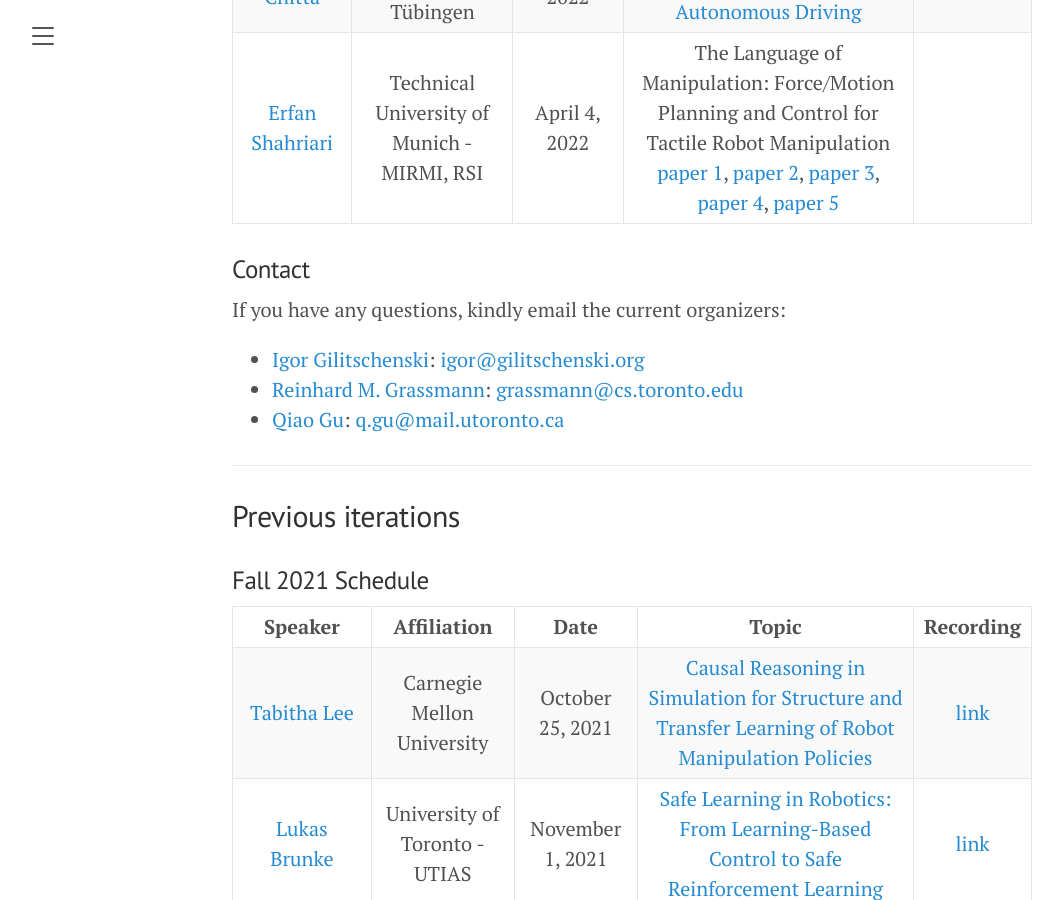
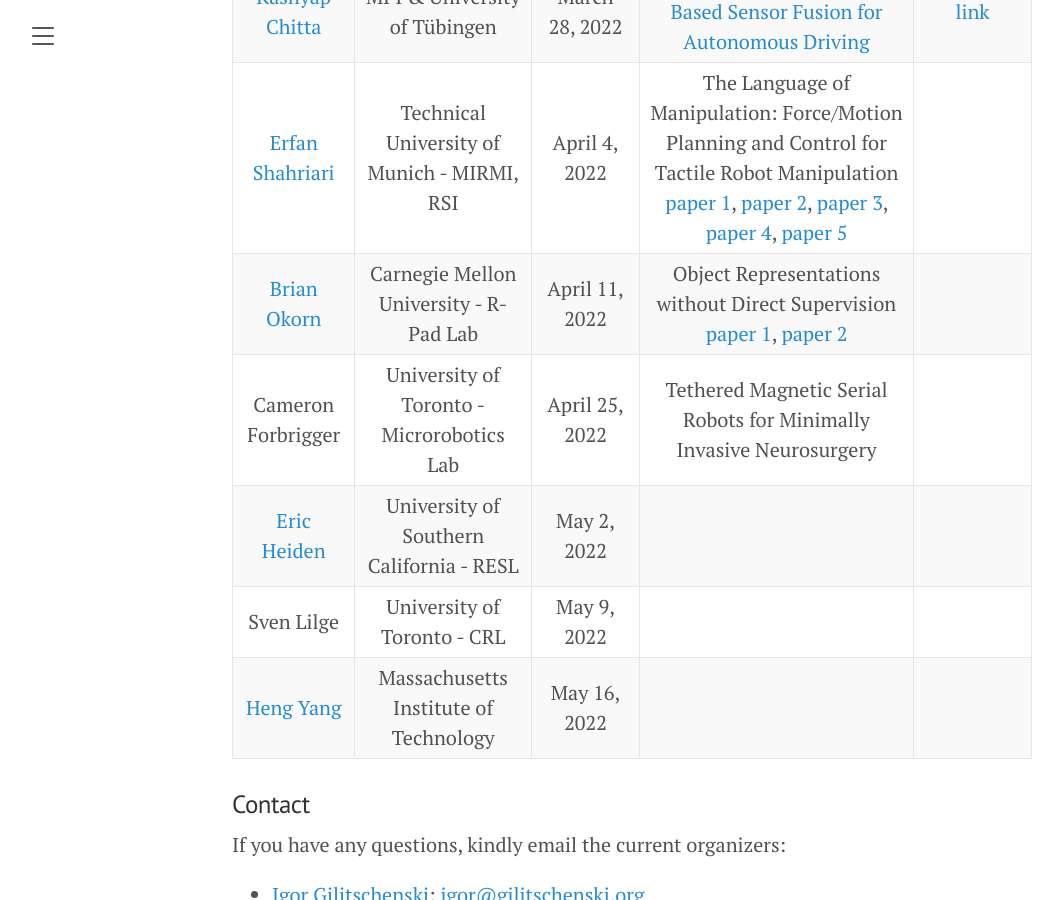
Before and after one commit to uoft-cs-robotics/toronto-air, a Jekyll site: the page built from index.md, in a window 1280 px wide and 900 px high, scrolled down 2283 px. Shown: the whole window, without its empty margins (8-1071 px from the left). Built offline with Jekyll 4.4.1, drawn with Linux system fonts in a browser that asks for light colours; our own code applies the rules of GitHub Pages for plain Markdown files.

Commit message:
Added speaker for May

```diff
--- a/index.md
+++ b/index.md
@@ -65,7 +65,11 @@ Past talks are also available on our [YouTube Channel](https://www.youtube.com/c
 |[Marija Popovic](https://mpopovic.io/) | University of Bonn - PhenoRob | March 21, 2022 | Active Sensing with Intelligent Robots: Mapping and Planning for Robot Autonomy [paper 1](https://link.springer.com/article/10.1007/s10514-020-09903-2), [paper 2](https://arxiv.org/abs/2109.13570), [paper 3](https://arxiv.org/abs/2109.14257) | [link](https://youtu.be/_1KlCTumt3Q) |
 |[Kashyap Chitta](https://kashyap7x.github.io/) | MPI & University of Tübingen | March 28, 2022 | [Imitation with Transformer-Based Sensor Fusion for Autonomous Driving](https://openaccess.thecvf.com/content/CVPR2021/html/Prakash_Multi-Modal_Fusion_Transformer_for_End-to-End_Autonomous_Driving_CVPR_2021_paper.html) | [link](https://youtu.be/-GMhYcxOiEU) |
 |[Erfan Shahriari](https://www.mirmi.tum.de/rsi/team/rsi-mitarbeiter/shahriari-erfan/) |  Technical University of Munich - MIRMI, RSI | April 4, 2022 | The Language of Manipulation: Force/Motion Planning and Control for Tactile Robot Manipulation [paper 1](https://doi.org/10.1109/HUMANOIDS.2017.8239548), [paper 2](https://doi.org/10.1109/LRA.2022.3142903), [paper 3](https://doi.org/10.1109/LRA.2019.2953662), [paper 4](https://doi.org/10.23919/ACC.2018.8431718), [paper 5](https://doi.org/10.1109/IROS40897.2019.8968249) | |
-
+| [Brian Okorn](https://www.ri.cmu.edu/ri-people/brian-e-okorn/) | Carnegie Mellon University - R-Pad Lab | April 11, 2022 | Object Representations without Direct Supervision [paper 1](https://bokorn.github.io/zephyr/), [paper 2](https://georgegu1997.github.io/OSSID/) |  |
+| Cameron Forbrigger | University of Toronto - Microrobotics Lab | April 25, 2022| Tethered Magnetic Serial Robots for Minimally Invasive Neurosurgery |  |
+| [Eric Heiden](https://eric-heiden.com/) | University of Southern California - RESL | May 2, 2022 |  |  |
+| Sven Lilge | University of Toronto - CRL | May 9, 2022 |  |  |
+| [Heng Yang](https://hankyang.mit.edu/) | Massachusetts Institute of Technology | May 16, 2022 |  |  |
 
 
 ### Contact
```
